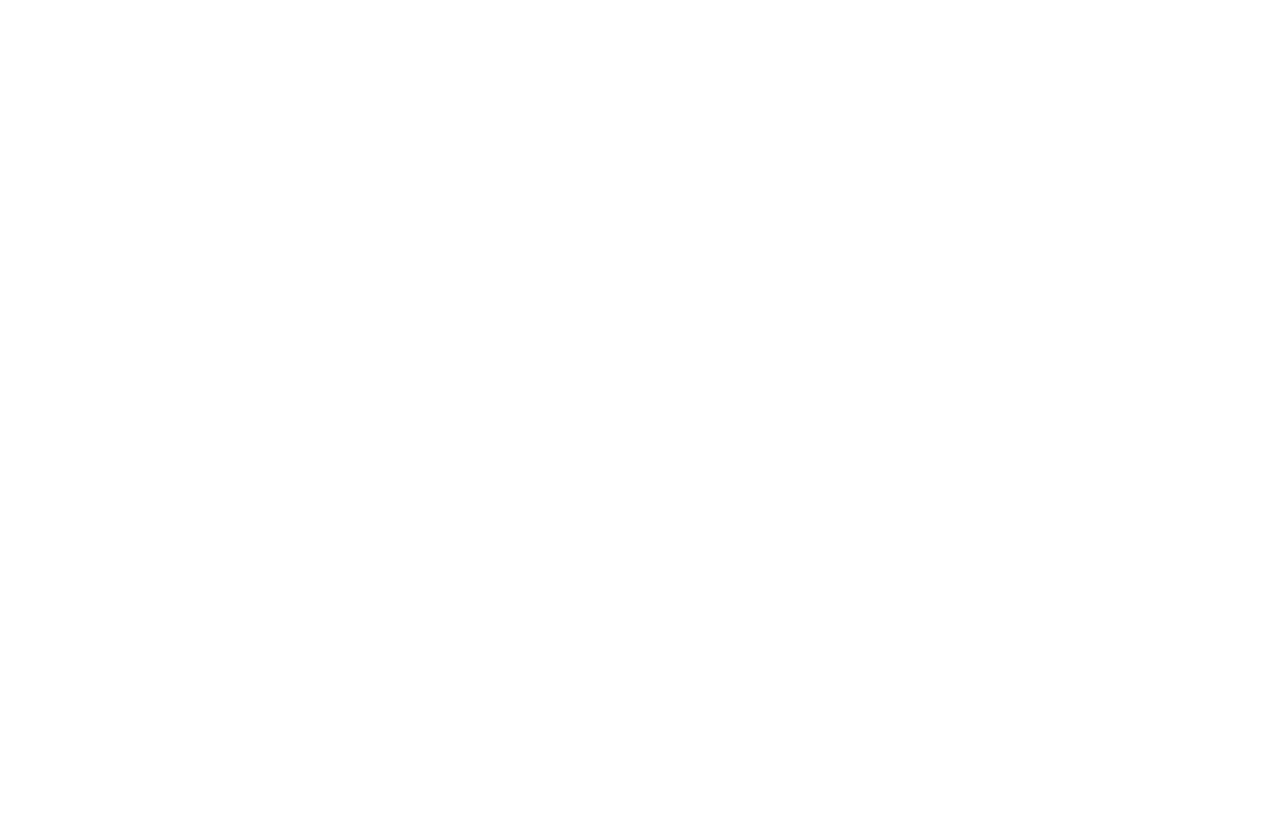
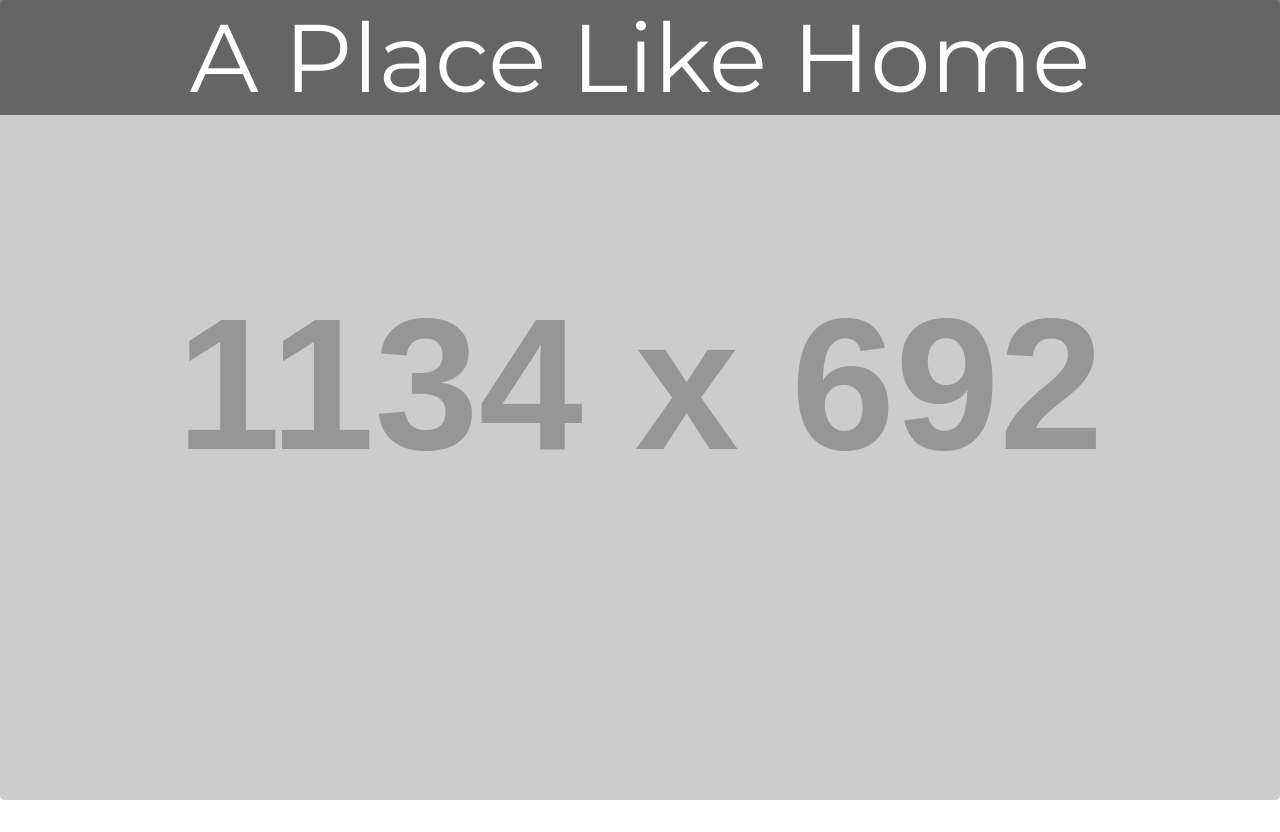
Before and after one commit to multimedia-storytelling/template-j341-project, a plain HTML site: page index.html in a window 1280 px wide. Before the commit the page ends 800 px from the top, so only its background shows below. Drawn offline with nearby package versions, Linux system fonts and the light colour scheme; placeholder pictures from the web are drawn by us.

Commit message:
Added sample jumbotron

```diff
--- a/css/styles.css
+++ b/css/styles.css
@@ -58,7 +58,7 @@ h1, h2 {
 }
 
 .jumbotron {
-  background-image: url("http://via.placeholder.com/1134x692.jpg?text=full+screen+background+video");
+  background-image: url("http://via.placeholder.com/1134x692.jpg?text=full+screen+background");
   background-size: cover;
   background-attachment: fixed;
   background-position: center;
@@ -106,7 +106,7 @@ p {
 }
 
 .lee-chapel-header h1 {
-  font-family: 'Lato', serif;
+  font-family: 'Montserrat', serif;
   font-weight: 100;
   font-size: 6rem;
   color: white;
--- a/index.html
+++ b/index.html
@@ -12,6 +12,12 @@
         <link rel="stylesheet" href="css/styles.css">
     </head>
     <body>
+      <!-- Main jumbotron for full screen image across top -->
+          <div class="jumbotron lee-chapel-header">
+            <div class="container-fluid lee-chapel-overlay">
+              <h1 class="text-center">A Place Like Home</h1>
+            </div>
+          </div>
       <section>
 
     </section>
```
